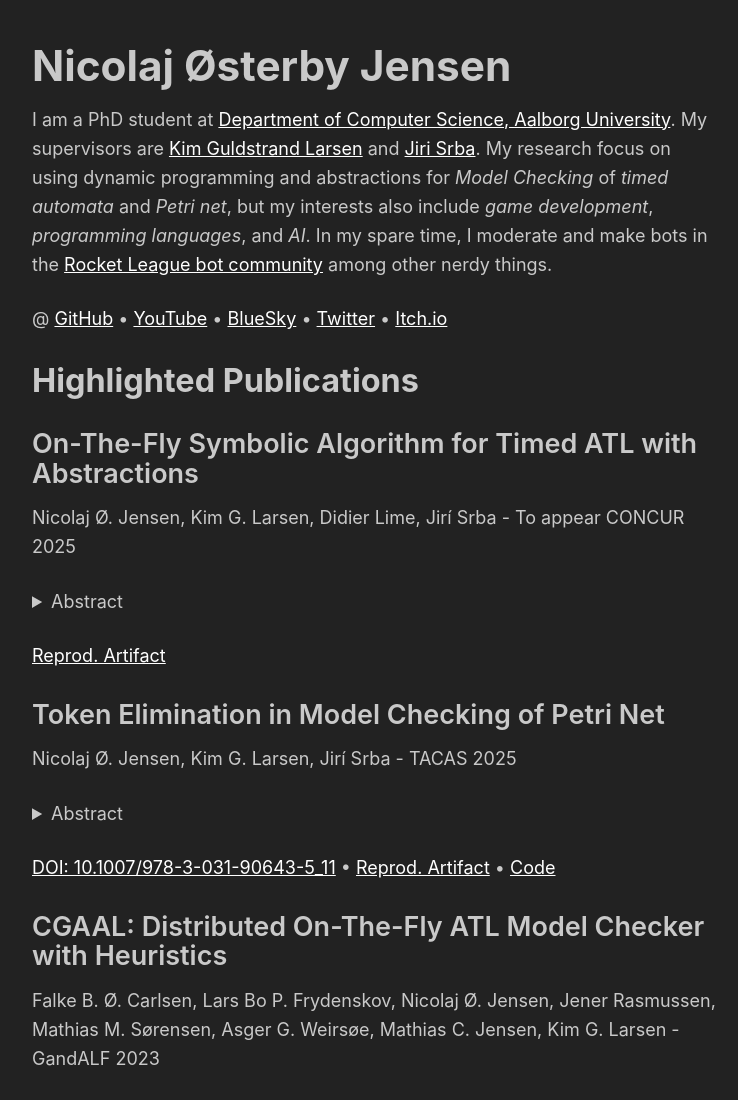
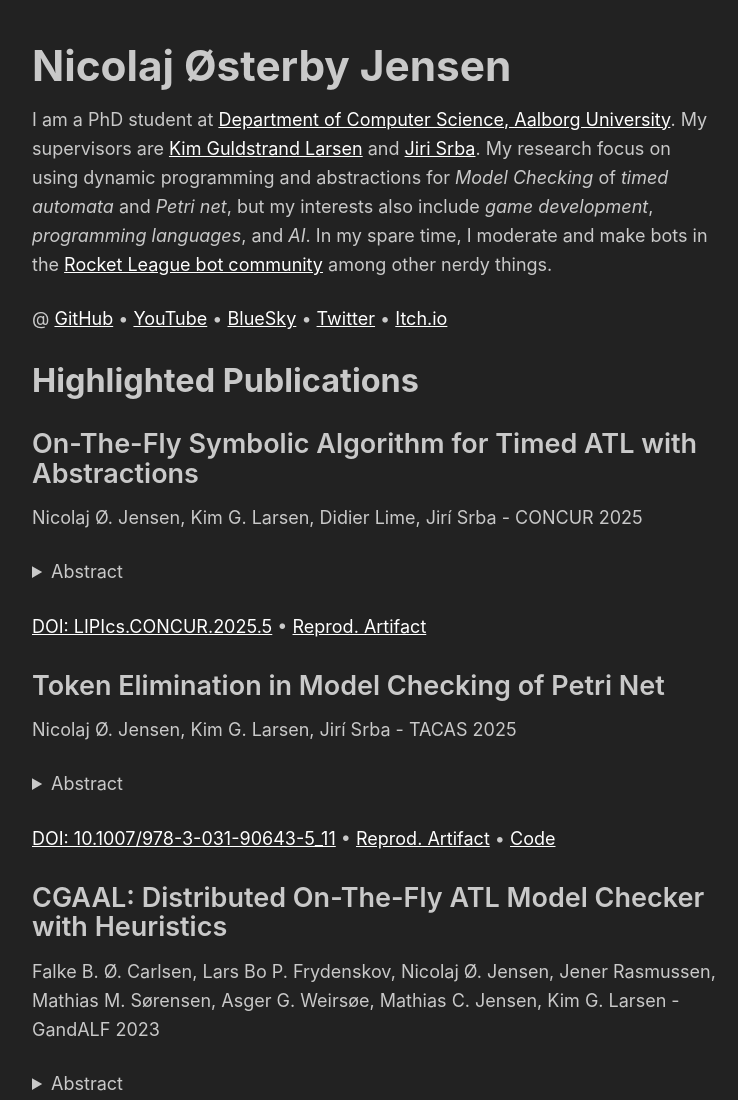
Before and after one commit to NicEastvillage/NicEastvillage.github.io, a plain HTML site: page docs/index.html in a window 1280 px wide. Shown: the top 1100 px of the page, without its empty margins (266-1004 px from the left). Drawn offline with Linux system fonts and the light colour scheme.

Commit message:
Update TATL paper DOI

```diff
--- a/docs/index.html
+++ b/docs/index.html
@@ -22,7 +22,7 @@
 <article>
     <header>
         <h3>On-The-Fly Symbolic Algorithm for Timed ATL with Abstractions</h3>
-        <p>Nicolaj Ø. Jensen, Kim G. Larsen, Didier Lime, Jirí Srba - To appear CONCUR 2025</p>
+        <p>Nicolaj Ø. Jensen, Kim G. Larsen, Didier Lime, Jirí Srba - CONCUR 2025</p>
     </header>
     <p>
     <details>
@@ -44,7 +44,8 @@ Uppaal Tiga, we also improve its performance by almost an order of magnitude.
     </details>
     </p>
     <p>
-        <a href="https://doi.org/10.5281/zenodo.15172755">Reprod. Artifact</a>
+        <a href="https://doi.org/10.4230/LIPIcs.CONCUR.2025.5">DOI: LIPIcs.CONCUR.2025.5</a>
+• <a href="https://doi.org/10.5281/zenodo.15172755">Reprod. Artifact</a>
     </p>
 </article>
 <article>
```
Also changed, not shown: _publications/2025b-CONCUR-timed-atl.html (+2 -2 lines).
